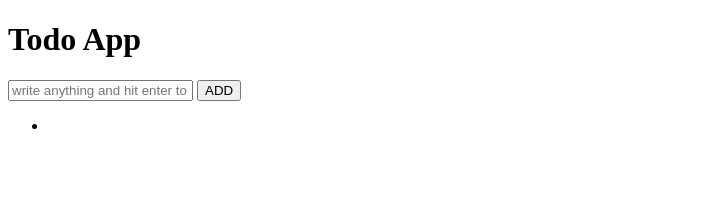
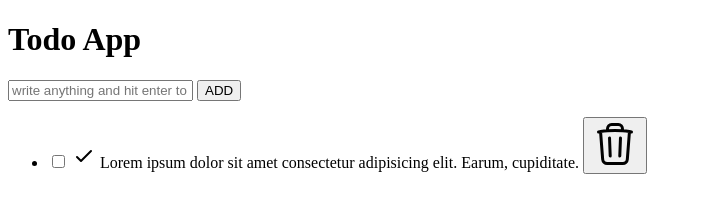
Before and after one commit to docile-imbereyemaso/todo-list-javaScript, a plain HTML site: page index.html in a window 1280 px wide. Shown: the whole page, without its empty margins (0-702 px from the left). Drawn offline with Linux system fonts and the light colour scheme.

Commit message:
update the html page

```diff
--- a/index.html
+++ b/index.html
@@ -4,6 +4,7 @@
     <meta charset="UTF-8">
     <meta name="viewport" content="width=device-width, initial-scale=1.0">
     <title>Todo app</title>
+    <link rel="stylesheet" href="index.css">
 </head>
 <body>
     <h1>Todo App</h1>
@@ -17,7 +18,27 @@
 
          <ul class="todo-list">
              <li class="todo">
+                 <input type="checkbox" id="todo-1">
+                 <label for="custom-checkbox" form="todo-1">
+                    <svg xmlns="http://www.w3.org/2000/svg" width="24" height="24" viewBox="0 0 24 24" fill="none">
+                      <path d="M5 13L9 17L19 7" stroke="black" stroke-width="2" stroke-linecap="round" stroke-linejoin="round"/>
+                    </svg>
+                 </label>
+                  <label for="todo-1" class="todo-text">
+                    Lorem ipsum dolor sit amet consectetur adipisicing elit. Earum, cupiditate.
+                  </label>
+                  <button class="delete-button">
+                   <svg xmlns="http://www.w3.org/2000/svg" fill="none" viewBox="0 0 24 24"
+                           stroke-width="1.5" stroke="black" width="48" height="48">
+                        <path stroke-linecap="round" stroke-linejoin="round"
+                              d="m14.74 9-.346 9m-4.788 0L9.26 9m9.968-3.21c.342.052.682.107 1.022.166m-1.022-.165
+                              L18.16 19.673a2.25 2.25 0 0 1-2.244 2.077H8.084a2.25 2.25 0 0 1-2.244-2.077L4.772 5.79m14.456 0
+                              a48.108 48.108 0 0 0-3.478-.397m-12 .562c.34-.059.68-.114 1.022-.165m0 0a48.11 48.11 0 0 1
+                              3.478-.397m7.5 0v-.916c0-1.18-.91-2.164-2.09-2.201a51.964 51.964 0 0 0-3.32 0c-1.18.037-2.09
+                              1.022-2.09 2.201v.916m7.5 0a48.667 48.667 0 0 0-7.5 0" />
+                      </svg>
 
+                  </button>
              </li>
          </ul>
     </div>
```
Also changed, not shown: index.css (added).
